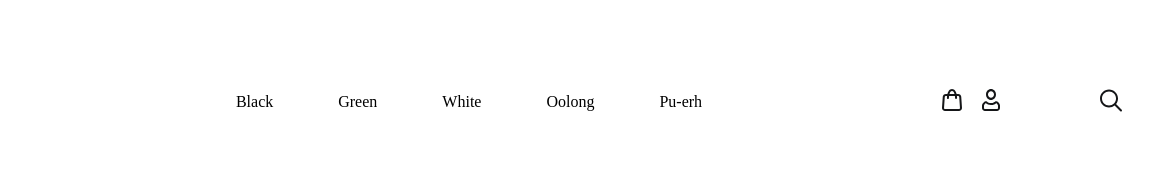
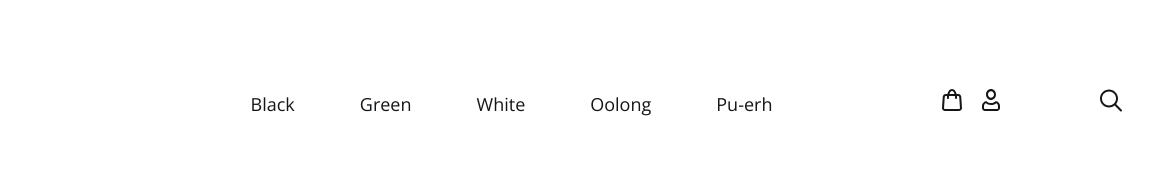
Before and after one commit to WOWmasterJulia/TEA-SHOP, a plain HTML site: page index.html in a window 1280 px wide. Shown: the full height of the page, 118-1280 px from the left. Drawn offline with nearby package versions, Linux system fonts and the light colour scheme.

Commit message:
css added

```diff
--- a/css/style.css
+++ b/css/style.css
@@ -5,6 +5,35 @@ html{
 *::after,
 *::before{
     box-sizing: inherit;
+}
+:root {
+    /* text color */
+    --title-text-color: #151618;
+    /* --light-text-color: #fbfbfb;
+    --text-white-color: #fff;
+    --primary-text-color: #434455;
+    --text-footer-white: #E7E9FC; */
+
+    /* --input-grey: #d8dbdd;
+    --phone-grey: #738593;
+    --accent-color: #76b703;
+    --icons-bg: #CCCCCC; */
+
+    /* bg color */
+    /* --primary-bg-color: #fff;
+    --footer-bg-color: #253a4a;;
+    --second-bg-color: #ebebeb; */
+
+    /* fonts */
+    --base-fonts-family: 'Open Sans', sans-serif;
+    --deco-fonts-family: 'Cormorant', serif;
+
+
+    /* others */
+    /* --header-idx: 100;
+    --modal-idx: 1000;
+    --anim-fast: 1300ms ease;
+    --anim-slow: 1800ms ease-out; */
 }
 a{
     text-decoration: none;
@@ -20,7 +49,11 @@ ul{
     padding-right: 20px;
 }
 body{
-
+    font-family: var(--base-fonts-family);
+    color: var(--title-text-color);
+    font-size: 20px;
+    font-weight: 300;
+    line-height: 1.5;
 }
 .header {
 }
@@ -41,6 +74,9 @@ body{
     display: flex;
     align-items: center;
     gap: 0 65px;
+    font-weight: 400;
+    font-size: 18px;
+    margin-left: 85px;
 }
 .menu__item {
 }
--- a/index.html
+++ b/index.html
@@ -5,6 +5,9 @@
   <meta name="viewport" content="width=device-width, initial-scale=1.0">
   <meta http-equiv="X-UA-Compatible" content="ie=edge">
   <title>Document</title>
+  <link rel="preconnect" href="https://fonts.googleapis.com">
+<link rel="preconnect" href="https://fonts.gstatic.com" crossorigin>
+<link href="https://fonts.googleapis.com/css2?family=Cormorant:ital,wght@0,400;1,300&family=Open+Sans:ital,wght@0,300;0,400;1,300;1,600&display=swap" rel="stylesheet">
   <link rel="stylesheet" href="css/reset.css">
   <link rel="stylesheet" href="css/style.css">
 </head>
```
